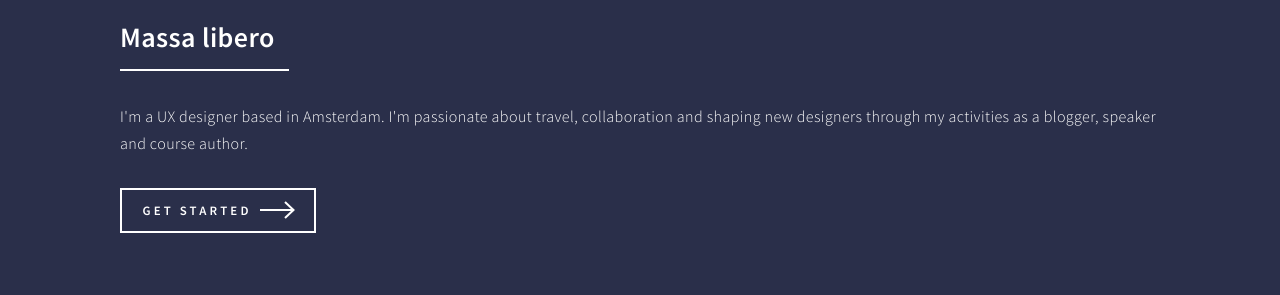
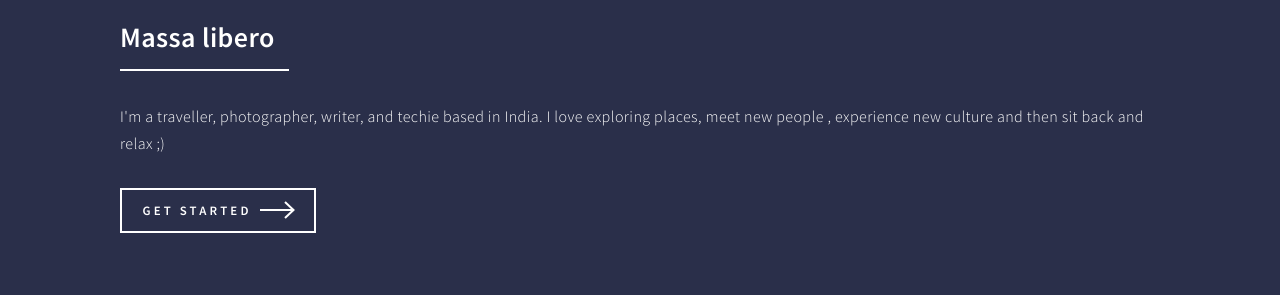
Before and after one commit to dhanyacm/dhanyacm, a Jekyll site: the page built from index.html, in a window 1280 px wide and 900 px high, scrolled down 1531 px. Shown: the part 154-449 px from the top of the window. Built offline with Jekyll 4.4.1, drawn with Linux system fonts in a browser that asks for light colours.

Commit message:
Update index.html

```diff
--- a/index.html
+++ b/index.html
@@ -115,7 +115,7 @@ frontpage: true
 									<header class="major">
 										<h2>Massa libero</h2>
 									</header>
-									<p>I'm a UX designer based in Amsterdam. I'm passionate about travel, collaboration and shaping new designers through my activities as a blogger, speaker and course author.</p>
+									<p> I'm a traveller, photographer, writer, and techie based in India. I love exploring places, meet new people , experience new culture and then sit back and relax ;) </p>
 									<ul class="actions">
 										<li><a href="landing.html" class="button next">Get Started</a></li>
 									</ul>
```
